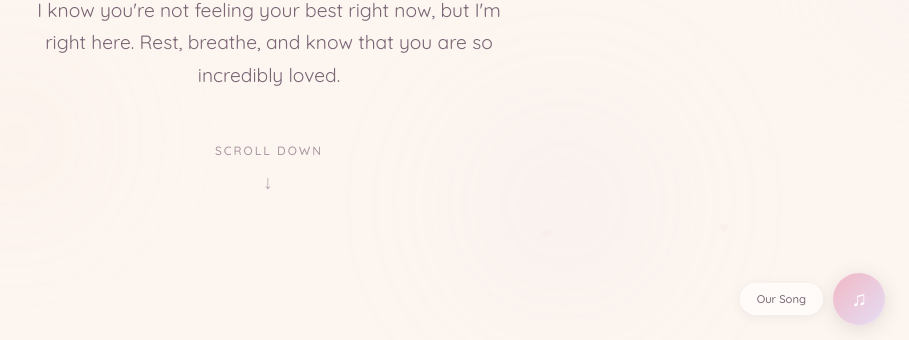
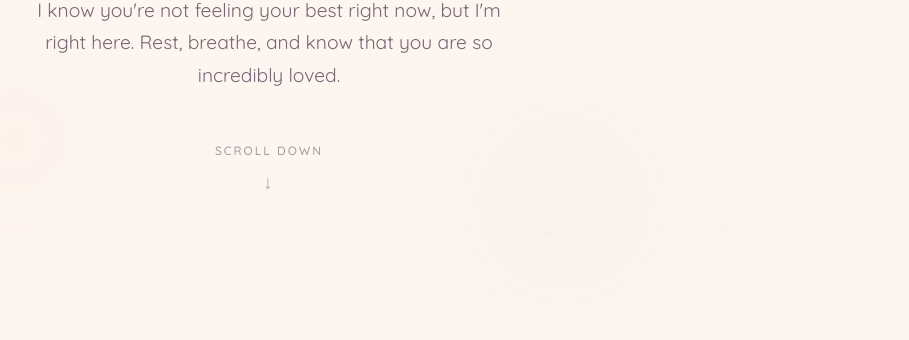
Before and after one commit to Celestial123123/ILoveYou, a plain HTML site: page GetWell.html in a window 1280 px wide. Shown: the part 451-791 px from the top of the page, without its empty margins (371-1280 px from the left). Drawn offline with Linux system fonts and the light colour scheme.

Commit message:
Update GetWell.html

```diff
--- a/GetWell.html
+++ b/GetWell.html
@@ -245,70 +245,6 @@ section {
   50% { transform: translateY(6px); opacity: 1; }
 }
 
-/* ===== MUSIC PLAYER ===== */
-.music-float {
-  position: fixed;
-  bottom: 24px;
-  right: 24px;
-  z-index: 1000;
-  display: flex;
-  align-items: center;
-  gap: 10px;
-  animation: fade-in 1.5s 2s both;
-}
-
-.music-btn {
-  width: 52px;
-  height: 52px;
-  border-radius: 50%;
-  border: none;
-  cursor: pointer;
-  background: linear-gradient(135deg, var(--pink-blush), var(--lavender));
-  color: white;
-  font-size: 1.3rem;
-  display: flex;
-  align-items: center;
-  justify-content: center;
-  box-shadow: 0 4px 20px var(--shadow-mid), 0 0 0 0 rgba(240, 184, 196, 0);
-  transition: all 0.5s cubic-bezier(0.22, 1, 0.36, 1);
-  -webkit-tap-highlight-color: transparent;
-  position: relative;
-}
-
-.music-btn:hover {
-  transform: scale(1.08);
-  box-shadow: 0 6px 28px var(--shadow-mid);
-}
-
-.music-btn.playing {
-  animation: music-glow 2.5s ease-in-out infinite;
-}
-
-@keyframes music-glow {
-  0%, 100% { box-shadow: 0 4px 20px var(--shadow-mid), 0 0 0 0 rgba(240, 184, 196, 0.3); }
-  50% { box-shadow: 0 4px 20px var(--shadow-mid), 0 0 0 12px rgba(240, 184, 196, 0); }
-}
-
-.music-label {
-  background: var(--white-glass);
-  backdrop-filter: blur(16px);
-  -webkit-backdrop-filter: blur(16px);
-  border: 1px solid rgba(255, 255, 255, 0.6);
-  border-radius: 100px;
-  padding: 8px 16px;
-  font-size: 0.7rem;
-  font-weight: 500;
-  color: var(--text-mid);
-  white-space: nowrap;
-  box-shadow: 0 2px 12px var(--shadow-soft);
-  opacity: 1;
-  transition: opacity 0.5s ease;
-}
-
-.music-label.hidden {
-  opacity: 0;
-  pointer-events: none;
-}
 
 /* ===== LETTER SECTION ===== */
 .letter-section {
@@ -888,13 +824,6 @@ section {
   <button class="popup-close" onclick="closeHugPopup()">❤️</button>
 </div>
 
-<!-- ===== MUSIC PLAYER ===== -->
-<div class="music-float">
-  <span class="music-label" id="musicLabel">Our Song</span>
-  <button class="music-btn" id="musicBtn" onclick="toggleMusic()">
-    <span id="musicIcon">&#9835;</span>
-  </button>
-</div>
 
 <script>
 /* ===== IMAGE DATA ===== */
@@ -990,40 +919,7 @@ document.addEventListener('keydown', function(e) {
   if (e.key === 'ArrowRight') navigateLightbox(e, 1);
 });
 
-/* ===== MUSIC ===== */
-let audio = null;
-let isPlaying = false;
 
-function toggleMusic() {
-  const btn = document.getElementById('musicBtn');
-  const icon = document.getElementById('musicIcon');
-  const label = document.getElementById('musicLabel');
-
-  if (!audio) {
-    audio = new Audio('Imagess/Us.mp3');
-    audio.loop = true;
-    audio.volume = 0.35;
-  }
-
-  if (isPlaying) {
-    audio.pause();
-    isPlaying = false;
-    btn.classList.remove('playing');
-    icon.textContent = '\u266B';
-    label.textContent = 'Our Song';
-    label.classList.remove('hidden');
-  } else {
-    audio.play().then(function() {
-      isPlaying = true;
-      btn.classList.add('playing');
-      icon.textContent = '\u23F8';
-      label.textContent = 'Now Playing...';
-      setTimeout(function() { label.classList.add('hidden'); }, 3000);
-    }).catch(function() {
-      label.textContent = 'Tap again';
-    });
-  }
-}
 
 /* ===== VIRTUAL HUG ===== */
 const hugMessages = [
```
